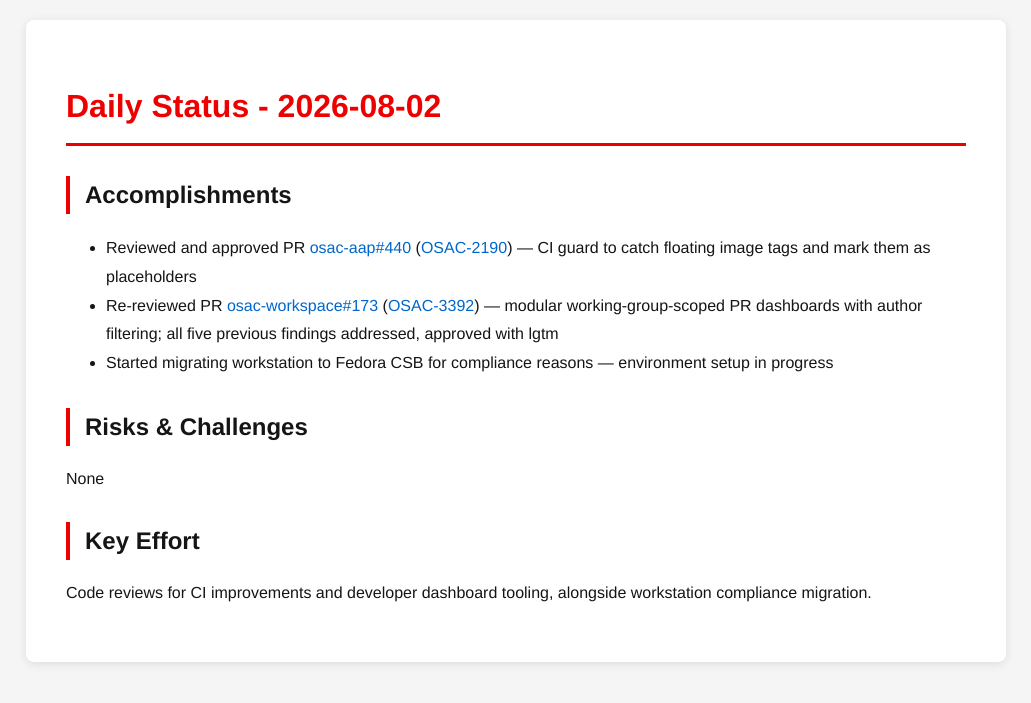
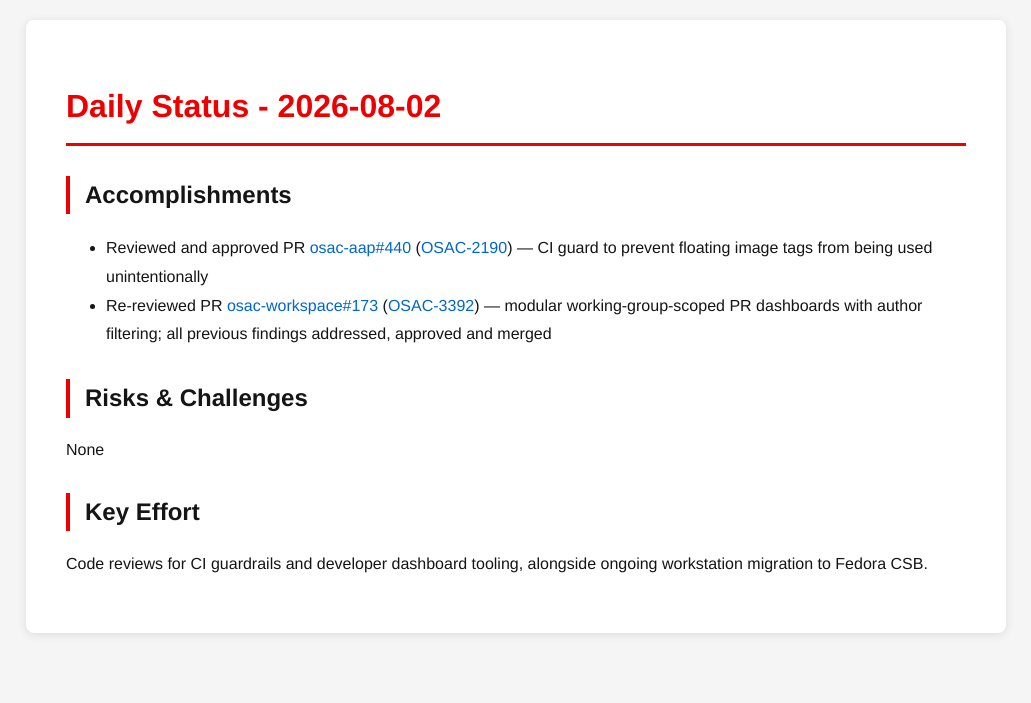
Before and after one commit to tzvatot/daily-status, a Jekyll site: the page built from 2026-08-02.md, in a window 1280 px wide. Shown: the top 703 px of the page, without its empty margins (124-1155 px from the left). Built offline with Jekyll 4.4.1, drawn with Linux system fonts in a browser that asks for light colours.

Commit message:
Daily status update - 2026-08-02

```diff
--- a/2026-08-02.md
+++ b/2026-08-02.md
@@ -7,12 +7,11 @@
 # Daily Status - 2026-08-02
 
 ## Accomplishments
-- Reviewed and approved PR [osac-aap#440](https://github.com/osac-project/osac-aap/pull/440) ([OSAC-2190](https://redhat.atlassian.net/browse/OSAC-2190)) — CI guard to catch floating image tags and mark them as placeholders
-- Re-reviewed PR [osac-workspace#173](https://github.com/osac-project/osac-workspace/pull/173) ([OSAC-3392](https://redhat.atlassian.net/browse/OSAC-3392)) — modular working-group-scoped PR dashboards with author filtering; all five previous findings addressed, approved with lgtm
-- Started migrating workstation to Fedora CSB for compliance reasons — environment setup in progress
+- Reviewed and approved PR [osac-aap#440](https://github.com/osac-project/osac-aap/pull/440) ([OSAC-2190](https://redhat.atlassian.net/browse/OSAC-2190)) — CI guard to prevent floating image tags from being used unintentionally
+- Re-reviewed PR [osac-workspace#173](https://github.com/osac-project/osac-workspace/pull/173) ([OSAC-3392](https://redhat.atlassian.net/browse/OSAC-3392)) — modular working-group-scoped PR dashboards with author filtering; all previous findings addressed, approved and merged
 
 ## Risks & Challenges
 None
 
 ## Key Effort
-Code reviews for CI improvements and developer dashboard tooling, alongside workstation compliance migration.
+Code reviews for CI guardrails and developer dashboard tooling, alongside ongoing workstation migration to Fedora CSB.
```
